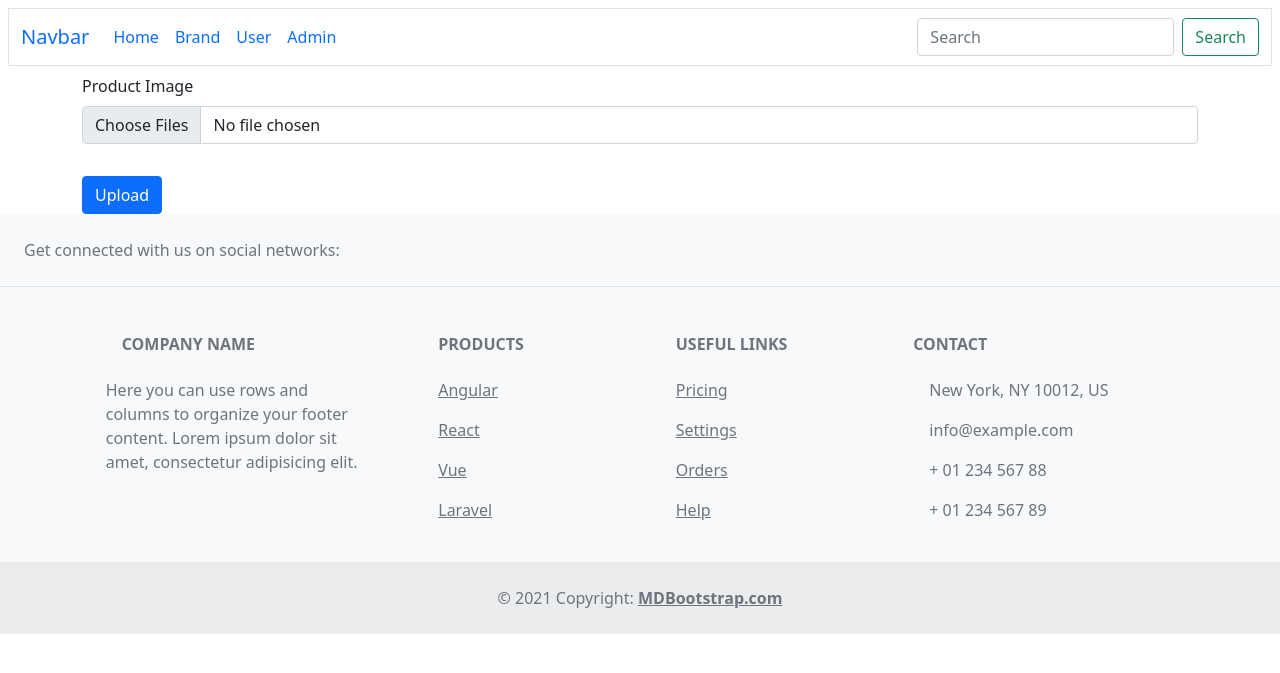
After one commit to mzaman21/Product-Retrieval-by-Image-Recognition-, a Django app: page /image_recognition/ in a window 1280 px wide. The commit adds this page. Shown: the top 673 px of the page. Run offline with Django 4.2, Linux system fonts and the light colour scheme.

Commit message:
new user func

```diff
--- a/app/templates/base.html
+++ b/app/templates/base.html
@@ -4,4 +4,9 @@
 {% block main_content %}
 {% endblock main_content %}
 
+        <script src="https://cdnjs.cloudflare.com/ajax/libs/jquery/3.3.1/jquery.min.js"></script>
+        <script src="https://cdn.jsdelivr.net/npm/bootstrap@5.0.2/dist/js/bootstrap.bundle.min.js" integrity="sha384-MrcW6ZMFYlzcLA8Nl+NtUVF0sA7MsXsP1UyJoMp4YLEuNSfAP+JcXn/tWtIaxVXM" crossorigin="anonymous"></script>
+        {% block myscripts %}
+
+        {% endblock myscripts %}
 {% include 'footer.html' %}
--- a/app/templates/footer.html
+++ b/app/templates/footer.html
@@ -134,7 +134,9 @@
 
         <script src="https://cdnjs.cloudflare.com/ajax/libs/jquery/3.3.1/jquery.min.js"></script>
         <script src="https://cdn.jsdelivr.net/npm/bootstrap@5.0.2/dist/js/bootstrap.bundle.min.js" integrity="sha384-MrcW6ZMFYlzcLA8Nl+NtUVF0sA7MsXsP1UyJoMp4YLEuNSfAP+JcXn/tWtIaxVXM" crossorigin="anonymous"></script>
-        {% block myscripts %}{% endblock myscripts %}
+        {% block myscripts %}
+
+        {% endblock myscripts %}
 
     </footer>
     <!-- Footer -->
--- /dev/null
+++ b/app/templates/image_recognition.html
@@ -0,0 +1,15 @@
+{% extends 'base.html' %}
+{% block title %}Brand Dashboard{% endblock title %}
+{% block main_content %}
+    <div class="container-md">
+         <form class="row g-3" action="/image_recognition/" method="POST" enctype="multipart/form-data">{% csrf_token %}
+         <div class="mb-3">
+          <label for="productimage" class="form-label">Product Image</label>
+          <input class="form-control" type="file" id="productimage" multiple name="dress">
+         </div>
+         <div class="col-12">
+            <button type="submit" class="btn btn-primary">Upload</button>
+         </div>
+         </form>
+    </div>
+{% endblock main_content %}
--- a/app/urls.py
+++ b/app/urls.py
@@ -17,5 +17,6 @@ urlpatterns = [
     path('cart_detials/',views.cart_detials,name='cart_detials'),
     path('checkout/',views.checkout,name='checkout'),
     path('brand_orders/',views.brand_orders,name='brand_orders'),
+    path('image_recognition/',views.image_recognition,name='image_recognition'),
 
 ]
--- a/app/views.py
+++ b/app/views.py
@@ -12,6 +12,14 @@ from django.core import serializers
 from math import ceil
 from django.template.defaulttags import register
 
+import os
+import cv2
+from django.conf import settings
+from django.core.files.storage import FileSystemStorage
+from skimage.metrics import structural_similarity as ssim
+import numpy as np
+
+from PIL import Image
 def Index(request):
     products = Product.objects.all()                #retrive all products
     n=len(products)
@@ -292,3 +300,60 @@ def brand_orders(request):
         "orders":brand_orderd_products
     }
     return render(request, "brand_orders.html",context)
+
+def image_recognition(request):
+    if request.method=='POST':
+
+        # Get uploaded image
+        dress = request.FILES['dress']
+        print(dress)
+        # Save the uploaded image to disk
+        fs = FileSystemStorage()
+        filename = fs.save(dress.name, dress)
+        uploaded_file_path = os.path.join(settings.MEDIA_ROOT, filename)
+
+        # Read uploaded image and perform image processing
+        img = cv2.imread(uploaded_file_path)
+        # Resize the uploaded image to a fixed height of 300 pixels while maintaining the aspect ratio
+        height = 300
+        width = int(img.shape[1] * height / img.shape[0])
+        img = cv2.resize(img, (width, height))
+        # Convert image from BGR to RGB
+        img = cv2.cvtColor(img, cv2.COLOR_BGR2RGB)
+
+        # Get list of images in a folder
+        folder_path = os.path.join(settings.MEDIA_ROOT, 'product_images')
+        file_names = os.listdir(folder_path)
+
+        # Create a list to store the paths of similar images
+        similar_images = []
+
+        # Iterate through each image and perform image processing
+        for file_name in file_names:
+            img_path = os.path.join(folder_path, file_name)
+            img2 = cv2.imread(img_path)
+            # Resize the image to the same size as the uploaded image
+            img2 = cv2.resize(img2, (img.shape[1], img.shape[0]))
+            # Convert image from BGR to RGB
+            img2 = cv2.cvtColor(img2, cv2.COLOR_BGR2RGB)
+
+            # Compare the processed uploaded image and img2
+            # If they are similar, add the path of img2 to similar_images
+            if is_similar(img, img2):
+                similar_images.append(img_path)
+                print("Yes image is similar")
+        print(similar_images)
+        # Do something here
+        return render(request,"image_recognition.html")
+    return render(request,"image_recognition.html")
+
+def is_similar(img1, img2, threshold=0.8):
+    # Compare the two images and return True if they are similar,
+    # otherwise return False
+    img1 = cv2.cvtColor(np.array(img1), cv2.COLOR_RGB2GRAY)
+    img2 = cv2.cvtColor(np.array(img2), cv2.COLOR_RGB2GRAY)
+    score, _ = ssim(img1, img2, full=True)
+    if score >= threshold:
+        return True
+    else:
+        return False
```
Also changed, not shown: app/templates/brand_dashboard.html (+4 -4 lines), db.sqlite3, media/Product_Images/grey_basic_styling_suit_sk-s22-080_5_.png (added), media/Product_Images/grey_basic_styling_suit_sk-s22-080_6_.png (added), media/Product_Images/wgk-jqs-yd-1165_2_.png (added), media/Product_Images/wgk-jqs-yd-1165_3_.png (added), media/Product_Images/xdser5t678uijhbvcfder5678uhjgfvcxdsert6yu_3_.png (added), media/Product_Images/xdser5t678uijhbvcfder5678uhjgfvcxdsert6yu_4_.png (added), media/ad529ba1593e9867292a52bbcb8e6981.jpg (added).
